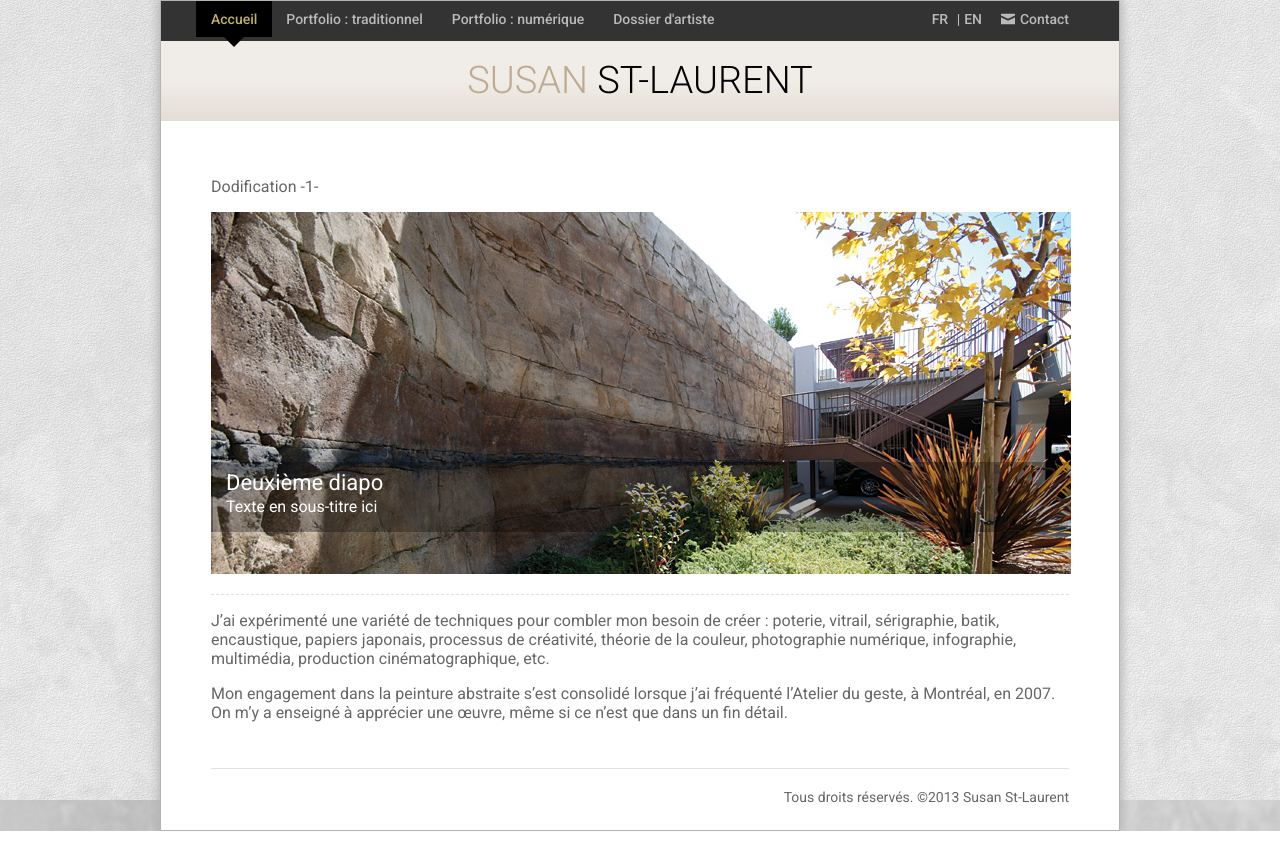
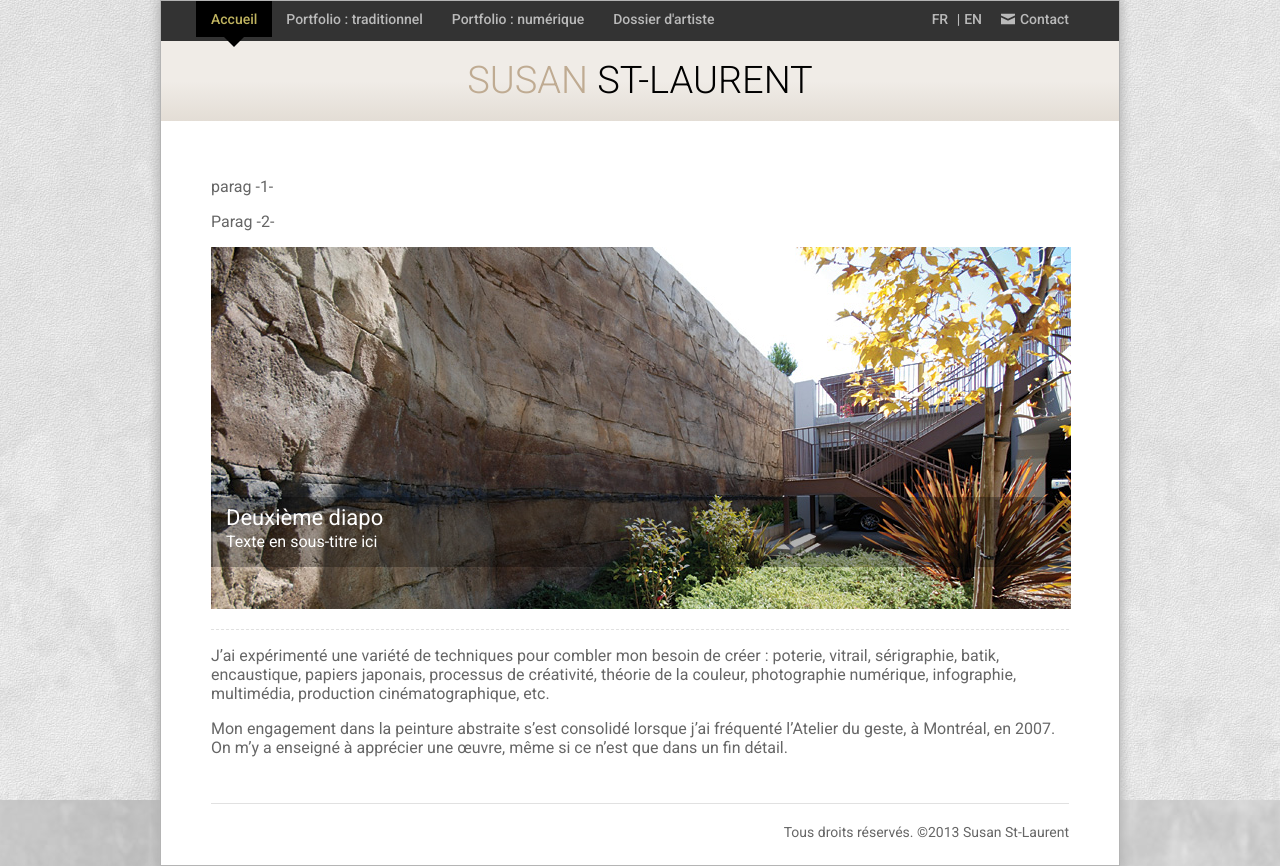
Before and after one commit to attmourad/monProjet, a PHP site: page /index.php in a window 1280 px wide. Before the commit the page ends 831 px from the top, so only its background shows below. Run offline with PHP 8.4, Linux system fonts and the light colour scheme; some libraries are stand-ins or nearby versions.

Commit message:
modif paragr 1 et ajout de 2

```diff
--- a/index.php
+++ b/index.php
@@ -3,8 +3,8 @@
 	include_once('includes/header.inc.php');
 ?>
 <div class="main_home">
-	<p>Dodification -1-</p>
-
+	<p>parag -1-</p>
+	<p>Parag -2-</p>
 	<?php
 		/*
 		include_once('lib/slideshow.cls.php');
```
